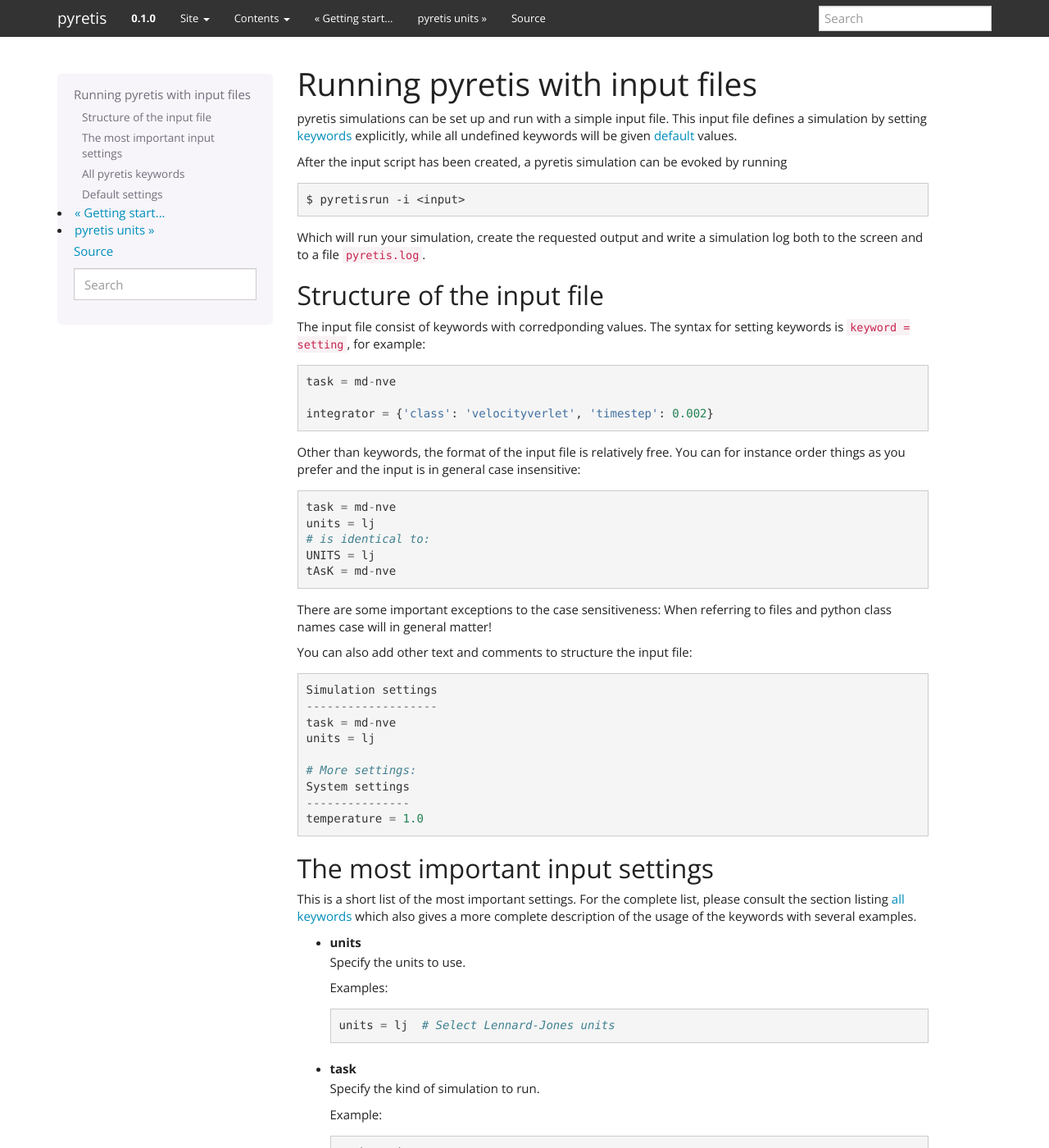
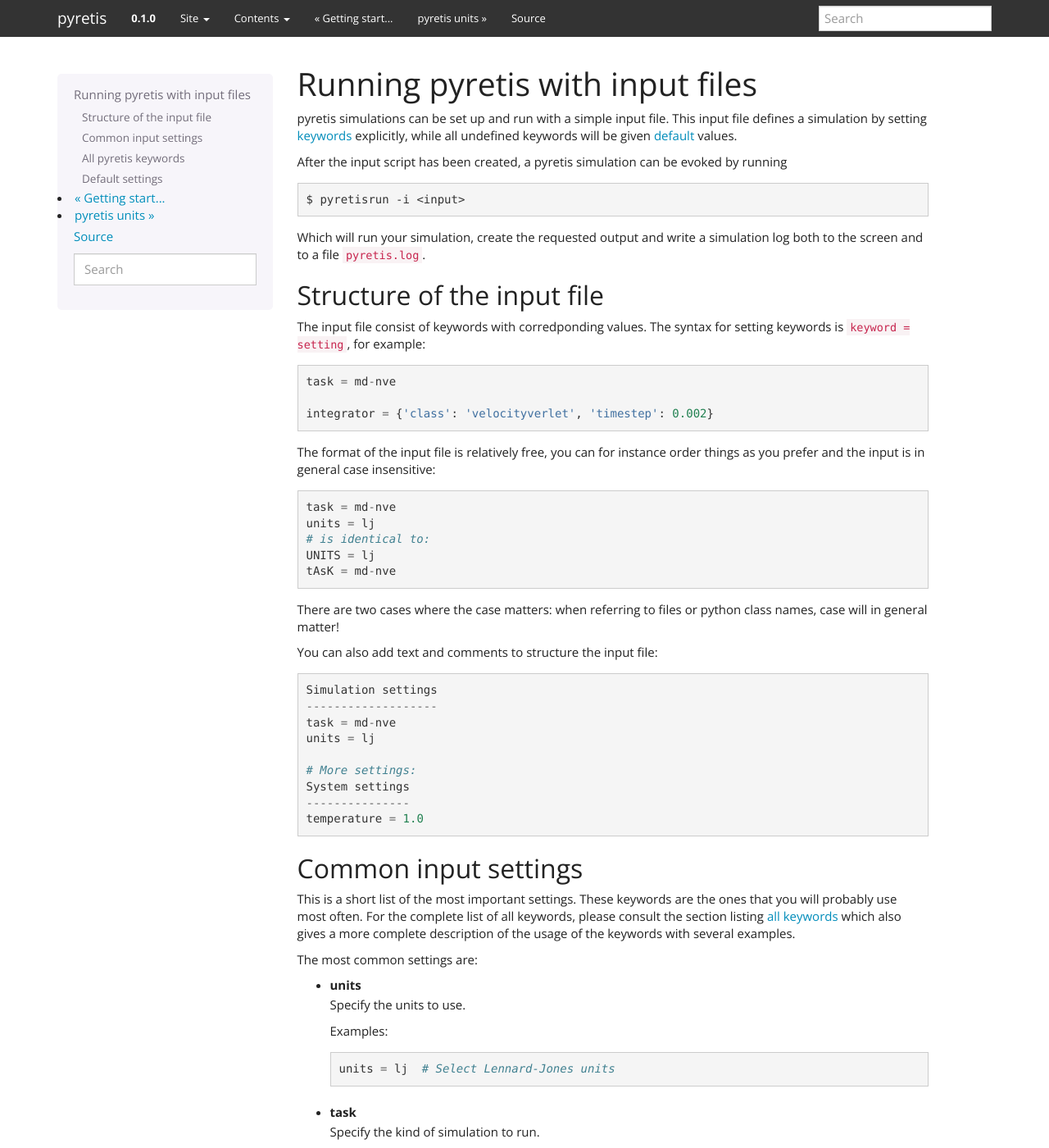
Before and after one commit to jonasjaeger-sci/mod905, a Sphinx documentation site: the page built from docs/user/input.rst, in a window 1280 px wide and 1400 px high. Shown: the whole window at 82% size. Built offline with Sphinx 7.4.7, drawn with Linux system fonts in a browser that asks for light colours.

Commit message:
Updated the docs.

```diff
--- a/docs/api/pyretis.core.rst
+++ b/docs/api/pyretis.core.rst
@@ -13,6 +13,7 @@ Subpackages
 -----------
 
 .. toctree::
+    :maxdepth: 2
 
     pyretis.core.simulation
 
--- a/docs/api/pyretis.rst
+++ b/docs/api/pyretis.rst
@@ -42,7 +42,7 @@ The pyretis library can be imported by:
     import pyretis
     print(pyretis.__version__)
 
-However it is more common to import specific functions and classes from
+Or you can just import specific functions and classes from
 the subpackages:
 
 .. code-block:: python
--- a/docs/user/input.rst
+++ b/docs/user/input.rst
@@ -34,8 +34,8 @@ for example:
    integrator = {'class': 'velocityverlet', 'timestep': 0.002}
 
 
-Other than keywords, the format of the input file is relatively free.
-You can for instance order things as you prefer and the input
+The format of the input file is relatively free,
+you can for instance order things as you prefer and the input
 is in general case insensitive:
 
 .. code-block:: python
@@ -46,10 +46,10 @@ is in general case insensitive:
     UNITS = lj
     tAsK = md-nve
 
-There are some important exceptions to the case sensitiveness: When
-referring to files and python class names case will in general matter!
+There are two cases where the case matters: when referring to files
+or python class names, case will in general matter!
 
-You can also add other text and comments to structure the input file:
+You can also add text and comments to structure the input file:
 
 .. code-block:: python
 
@@ -64,13 +64,17 @@ You can also add other text and comments to structure the input file:
     temperature = 1.0
 
 
-The most important input settings
----------------------------------
+Common input settings
+---------------------
 
-This is a short list of the most important settings. For the
-complete list, please consult the section listing
-:ref:`all keywords <user-keywords>` which also gives a more complete
-description of the usage of the keywords with several examples.
+This is a short list of the most important settings. These
+keywords are the ones that you will probably use most often.
+For the complete list of all keywords, please consult the section
+listing :ref:`all keywords <user-keywords>` which also gives a more
+complete description of the usage of the keywords with several
+examples.
+
+The most common settings are:
 
 * units
     Specify the units to use.
```
Also changed, not shown: docs/user/keywords/box.rst (+26 -2 lines).
